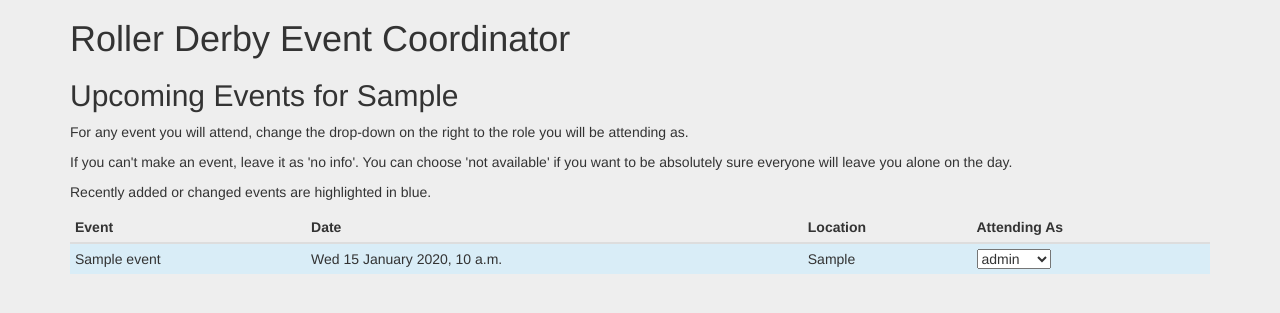
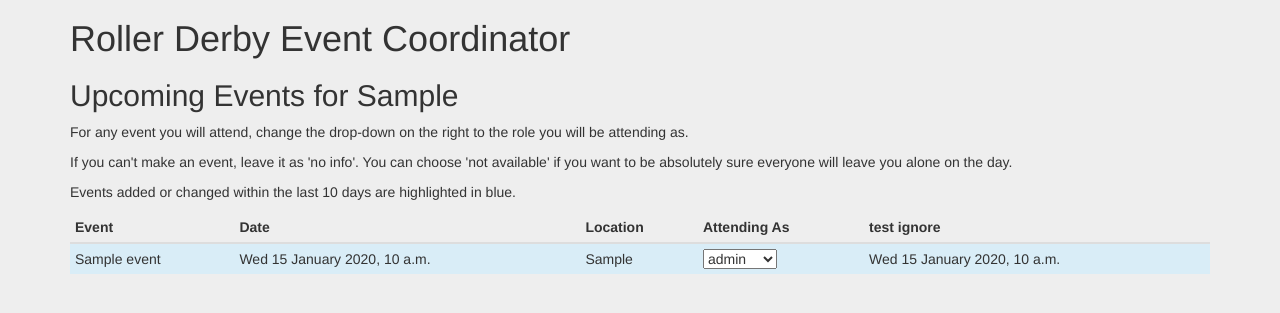
Before and after one commit to leepgent/rdec, a Django app: page / in a window 1280 px wide. Shown: the part 51-364 px from the top of the page. Run offline with Django 3.2, Linux system fonts and the light colour scheme; a user stored in the database is signed in; tables that the repository leaves empty hold one stand-in row (values such as "Sample post"); some libraries are stand-ins or nearby versions.

Commit message:
Now showing recently cutoff in 'help' text.

```diff
--- a/rdec/templates/rdec/personaldashboard.html
+++ b/rdec/templates/rdec/personaldashboard.html
@@ -6,7 +6,7 @@
     <p>For any event you will attend, change the drop-down on the right to the role you will be attending as.</p>
     <p>If you can't make an event, leave it as 'no info'. You can choose 'not available' if you want to be absolutely sure
     everyone will leave you alone on the day.</p>
-    <p>Recently added or changed events are highlighted in blue.</p>
+    <p>Events added or changed within the last {{ recency_cutoff }} days are highlighted in blue.</p>
 
     <div class="table-responsive">
             <table class="table table-hover table-condensed">
@@ -16,6 +16,7 @@
             <th>Date</th>
             <th>Location</th>
             <th>Attending As</th>
+            <th>test ignore</th>
         </tr>
         </thead>
         <tbody>
@@ -41,6 +42,7 @@
             {% endfor %}
             </select>
         </td>
+        <td>{{ event_attendance.event.last_modified|date:"D d F Y, f a"  }}</td>
         </tr>
     {% endfor %}
 
--- a/rdec/views.py
+++ b/rdec/views.py
@@ -11,8 +11,6 @@ from django.views.generic import View
 from django.conf import settings
 
 from rdec.models import EventRole, Event, LeagueMemberEventAttending
-
-_RECENT_CUTOFF_SECS = settings.RECENT_EVENT_CUTOFF_DAYS * 24 * 60 * 60
 
 
 class _EventAndAttendance(object):
@@ -29,13 +27,15 @@ def personal_dashboard(request):
     # for every future event:
     # show my attendance info
 
+    recency_cutoff_secs = settings.RECENT_EVENT_CUTOFF_DAYS * 24 * 60 * 60
+
     events = Event.objects.filter(date__gt=now).order_by('date')
     event_attendances = list()
 
     for event in events:
         b = _EventAndAttendance(event)
         elapsed = (now - event.last_modified)
-        b.is_recent = elapsed.total_seconds() < _RECENT_CUTOFF_SECS
+        b.is_recent = elapsed.total_seconds() < recency_cutoff_secs
         try:
             b.response = event.leaguemembereventattending_set.get(user=user)
         except LeagueMemberEventAttending.DoesNotExist:
@@ -45,7 +45,8 @@ def personal_dashboard(request):
 
     context = {
         'roles': EventRole.objects.all(),
-        'event_attendances': event_attendances
+        'event_attendances': event_attendances,
+        'recency_cutoff': settings.RECENT_EVENT_CUTOFF_DAYS
     }
 
     return render(request, 'rdec/personaldashboard.html', context)
```
